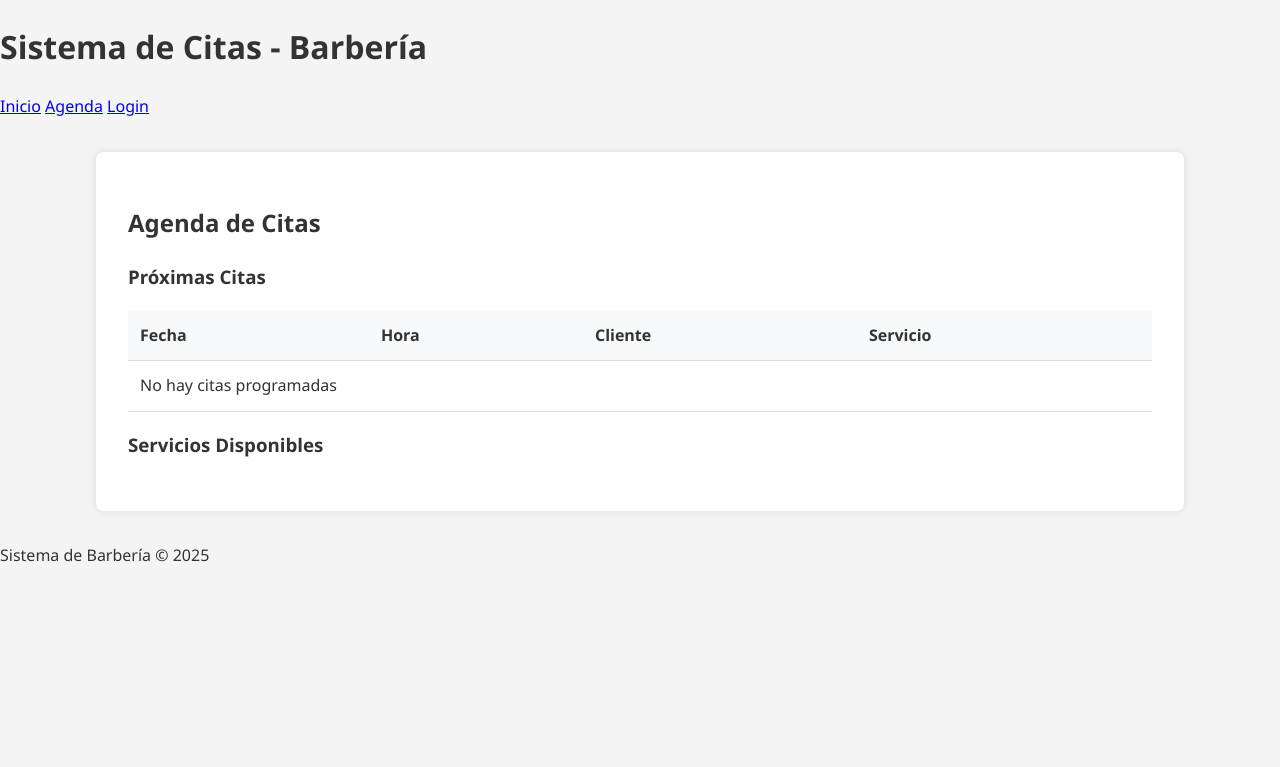
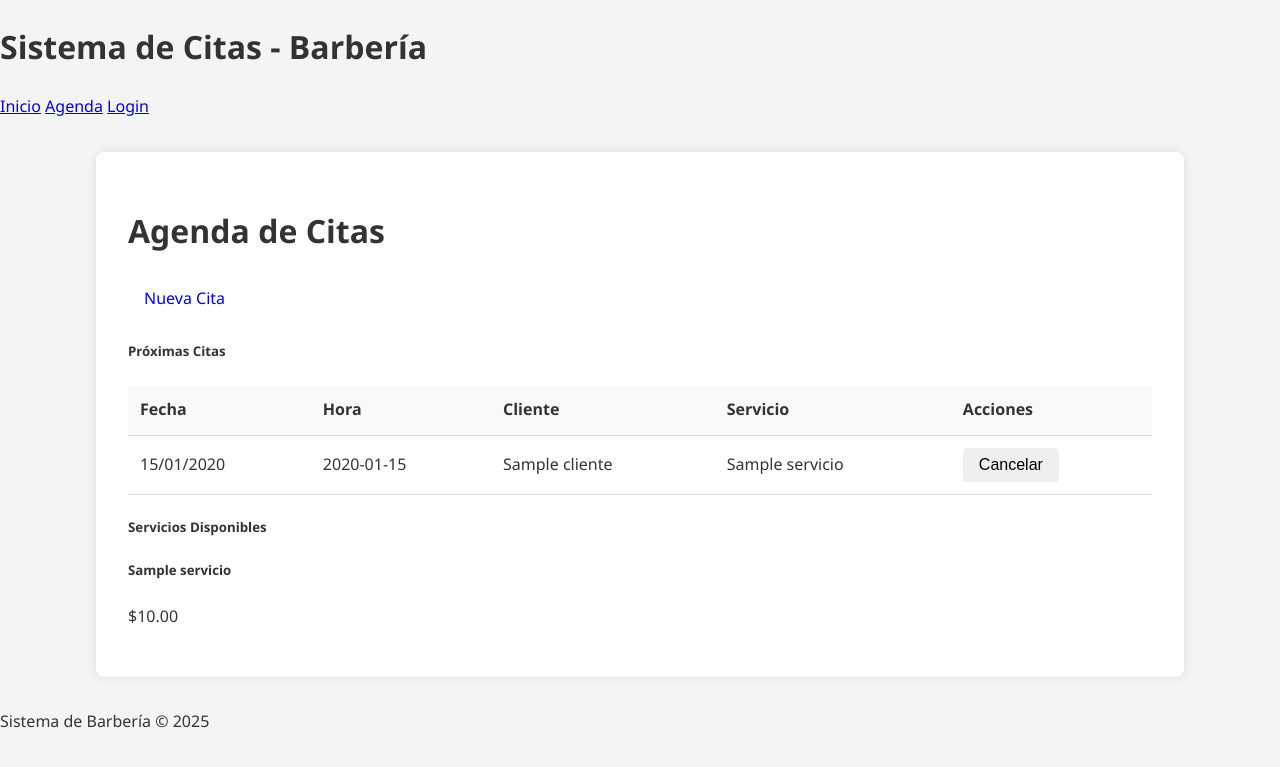
Before and after one commit to adaintel/barberia-citas, a Flask app: page /agenda in a window 1280 px wide. Shown: the top 767 px of the page. Run offline with Flask 3, Linux system fonts and the light colour scheme; a database or web service that is not in the repository returns one stand-in record (values such as "Sample title"); some libraries are stand-ins or nearby versions.

Commit message:
Update agenda.html
modificacion

```diff
--- a/templates/agenda.html
+++ b/templates/agenda.html
@@ -1,51 +1,74 @@
 {% extends "base.html" %}
 
-{% block title %}Agenda de Citas{% endblock %}
+{% block content %}
+<div class="container mt-4">
+    <div class="d-flex justify-content-between align-items-center mb-4">
+        <h1><i class="bi bi-calendar-check"></i> Agenda de Citas</h1>
+        <a href="{{ url_for('crear_cita') }}" class="btn btn-success">
+            <i class="bi bi-plus-circle"></i> Nueva Cita
+        </a>
+    </div>
 
-{% block content %}
-<div class="container">
-    <h2>Agenda de Citas</h2>
+    <div class="card shadow">
+        <div class="card-header bg-primary text-white">
+            <h5 class="mb-0"><i class="bi bi-list-ul"></i> Próximas Citas</h5>
+        </div>
 
-    <div class="row">
-        <div class="col-md-8">
-            <h3>Próximas Citas</h3>
-            <table>
+        <div class="card-body">
+            {% if citas %}
+            <div class="table-responsive">
+                <table class="table table-hover">
                     <thead>
                         <tr>
                             <th>Fecha</th>
                             <th>Hora</th>
                             <th>Cliente</th>
                             <th>Servicio</th>
+                            <th>Acciones</th>
                         </tr>
                     </thead>
                     <tbody>
                         {% for cita in citas %}
                         <tr>
-                        <td>{{ cita.fecha.strftime('%d/%m/%Y') }}</td>
-                        <td>{{ cita.hora.strftime('%H:%M') }}</td>
-                        <td>{{ cita.cliente }}</td>
-                        <td>{{ cita.servicio }}</td>
-                    </tr>
-                    {% else %}
-                    <tr>
-                        <td colspan="4">No hay citas programadas</td>
+                            <td>{{ cita[1].strftime('%d/%m/%Y') }}</td>
+                            <td>{{ cita[2].strftime('%H:%M') }}</td>
+                            <td>{{ cita[3] }}</td>
+                            <td>{{ cita[4] }}</td>
+                            <td>
+                                <button class="btn btn-sm btn-outline-danger">
+                                    <i class="bi bi-trash"></i> Cancelar
+                                </button>
+                            </td>
                         </tr>
                         {% endfor %}
                     </tbody>
                 </table>
             </div>
+            {% else %}
+            <div class="alert alert-info">
+                <i class="bi bi-info-circle"></i> No hay citas programadas
+            </div>
+            {% endif %}
+        </div>
+    </div>
 
-        <div class="col-md-4">
-            <h3>Servicios Disponibles</h3>
-            <ul>
+    <div class="card shadow mt-4">
+        <div class="card-header bg-secondary text-white">
+            <h5 class="mb-0"><i class="bi bi-scissors"></i> Servicios Disponibles</h5>
+        </div>
+        <div class="card-body">
+            <div class="row">
                 {% for servicio in servicios %}
-                <li>
-                    <strong>{{ servicio.nombre }}</strong><br>
-                    Duración: {{ servicio.duracion }} mins<br>
-                    Precio: ${{ servicio.precio }}
-                </li>
+                <div class="col-md-3 mb-3">
+                    <div class="card h-100">
+                        <div class="card-body">
+                            <h5 class="card-title">{{ servicio[1] }}</h5>
+                            <p class="card-text">${{ "%.2f"|format(servicio[2]) }}</p>
+                        </div>
+                    </div>
+                </div>
                 {% endfor %}
-            </ul>
+            </div>
         </div>
     </div>
 </div>
```
Lines whose indentation alone changed are shown as unchanged.
